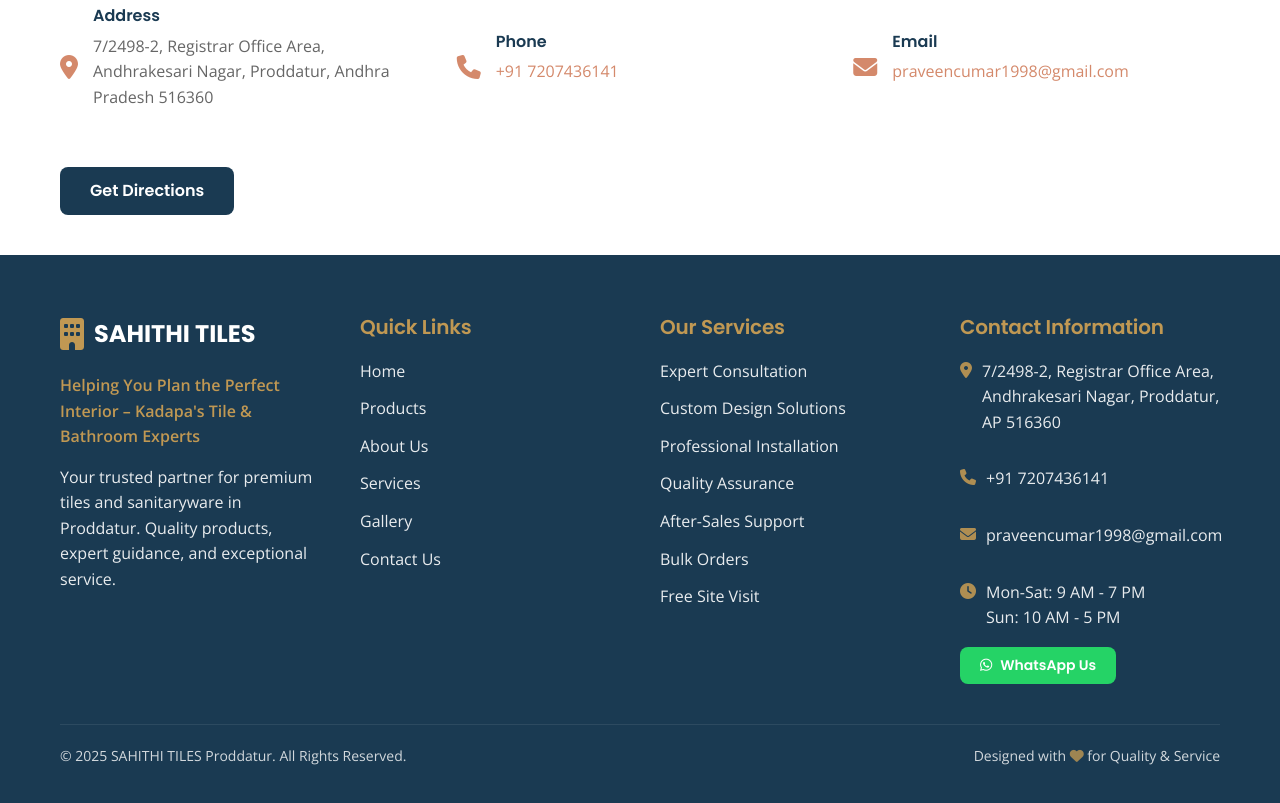
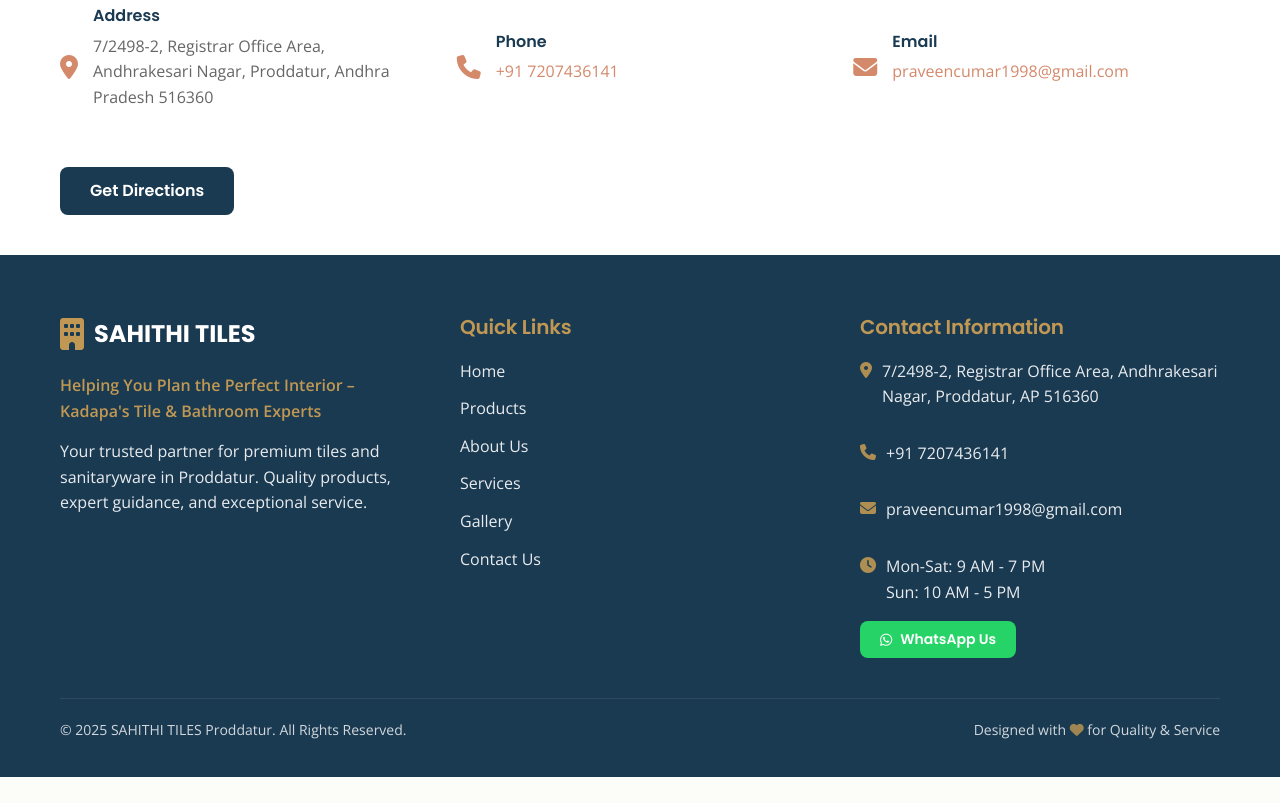
Before and after one commit to ShaikYakoub/Sahithi-tiles, a plain HTML site: page index.html in a window 1280 px wide. Shown: the part 4623-5426 px from the top of the page. After the commit the page ends 5400 px from the top, so only its background shows below. Drawn offline with nearby package versions, Linux system fonts and the light colour scheme.

Commit message:
Force GitHub Pages rebuild - update timestamp

```diff
--- a/index.html
+++ b/index.html
@@ -1,5 +1,5 @@
 <!DOCTYPE html>
-<!-- Force GitHub Pages rebuild - 2025-11-07 16:35 -->
+<!-- Force GitHub Pages rebuild - 2025-11-07 17:00 -->
 <html lang="en">
 <head>
     <meta charset="UTF-8">
@@ -707,19 +707,6 @@
                 </div>
 
                 <div class="footer-column">
-                    <h3>Our Services</h3>
-                    <ul class="footer-links">
-                        <li><a href="#" data-page="services">Expert Consultation</a></li>
-                        <li><a href="#" data-page="services">Custom Design Solutions</a></li>
-                        <li><a href="#" data-page="services">Professional Installation</a></li>
-                        <li><a href="#" data-page="services">Quality Assurance</a></li>
-                        <li><a href="#" data-page="services">After-Sales Support</a></li>
-                        <li><a href="#" data-page="services">Bulk Orders</a></li>
-                        <li><a href="#" data-page="contact">Free Site Visit</a></li>
-                    </ul>
-                </div>
-
-                <div class="footer-column">
                     <h3>Contact Information</h3>
                     <div class="footer-contact">
                         <p><i class="fas fa-map-marker-alt"></i> 7/2498-2, Registrar Office Area, Andhrakesari Nagar, Proddatur, AP 516360</p>
```
